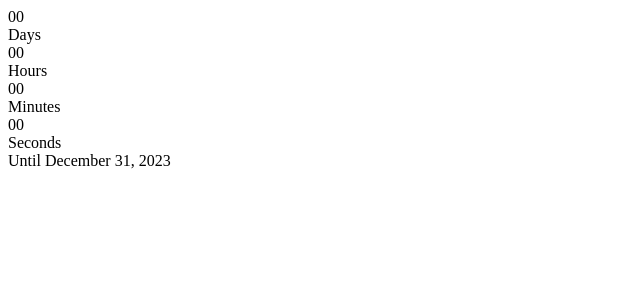
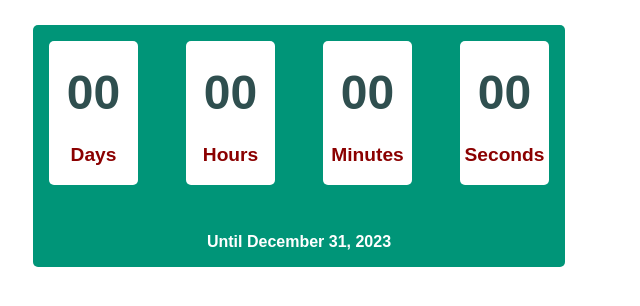
Before and after one commit to codeswitching9/date-countdown, a plain HTML site: page index.html in a window 1280 px wide. Shown: the whole page, without its empty margins (0-640 px from the left). Drawn offline with Linux system fonts and the light colour scheme; files that its build step writes are made by us from their sources; files whose address does not match are found by name.

Commit message:
updated css and moved css and js files to src directory

```diff
--- a/index.html
+++ b/index.html
@@ -10,19 +10,19 @@
         <div class="until">
             <div class="until__component">
                 <div class="until__numeric until__numeric--days">00</div>
-                <div class="until__units">Days</div>
+                <div class="until__unit">Days</div>
             </div>
             <div class="until__component">
                 <div class="until__numeric until__numeric--hours">00</div>
-                <div class="until__units">Hours</div>
+                <div class="until__unit">Hours</div>
             </div>
             <div class="until__component">
                 <div class="until__numeric until__numeric--minutes">00</div>
-                <div class="until__units">Minutes</div>
+                <div class="until__unit">Minutes</div>
             </div>
             <div class="until__component">
                 <div class="until__numeric until__numeric--seconds">00</div>
-                <div class="until__units">Seconds</div>
+                <div class="until__unit">Seconds</div>
             </div>
             <!-- would like to make event name based on input from user (like a pop up calendar) -->
             <div class="until__event">Until December 31, 2023</div>
--- /dev/null
+++ b/src/main.css
@@ -0,0 +1,39 @@
+.until {
+    margin: 25px;
+    max-width: 500px;
+    display: grid;
+    grid-template-columns: repeat(4, 1fr);
+    gap: 3em;
+    padding: 1em;
+    background: #009578;
+    border-radius: 5px;
+    box-shadow: 0 0 5px, rgba(0, 0, 0, 0.3);
+    font-family: sans-serif;
+}
+
+.until__component {
+    text-align: center;
+    background: white;
+    border-radius: 5px;
+}
+
+.until__numeric {
+    color: darkslategrey;
+    padding: 0.5em 0;
+    font-size: 3em;
+    font-weight: bold;
+}
+
+.until__unit {
+    font-size: 1.2em;
+    padding-bottom: 1em;
+    font-weight: bold;
+    color: darkred;
+}
+
+.until__event {
+    grid-column: span 4;
+    text-align: center;
+    color: white;
+    font-weight: bold;
+}
```
Also changed, not shown: main.js (deleted), src/main.js (added), 1 other file.
